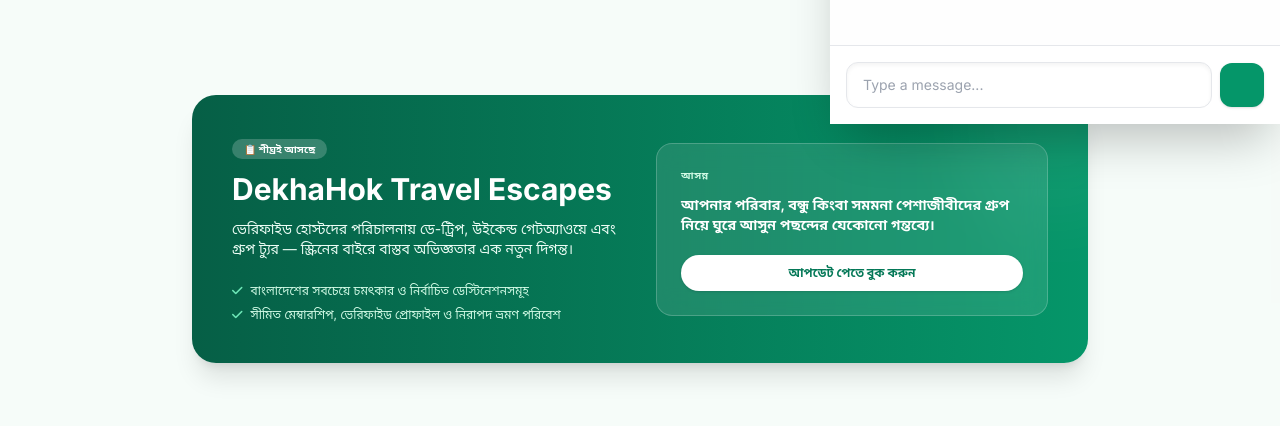
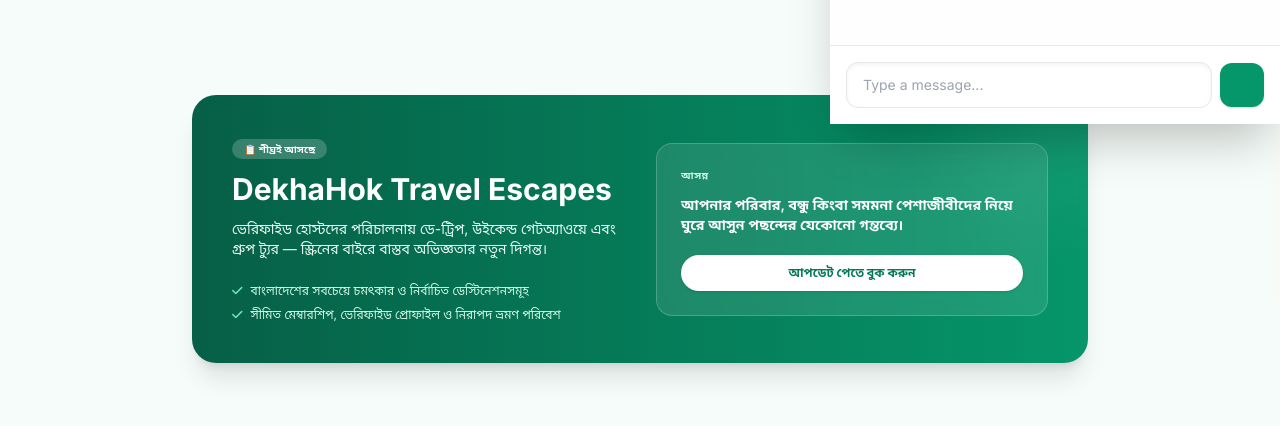
Before and after one commit to delower-sumon/DekhaHok, a FastAPI app: page / in a window 1280 px wide. Shown: the part 1476-1902 px from the top of the page. Run offline with FastAPI, Linux system fonts and the light colour scheme; data that the repository does not hold is empty; parts of the project's set-up code (start-up, migrations or seed data) failed here and were passed over; some libraries are stand-ins or nearby versions.

Commit message:
docs: finalize group wording in travel cta card

```diff
--- a/templates/index.html
+++ b/templates/index.html
@@ -544,7 +544,7 @@
                         <span
                             class="bg-white/20 text-white text-[10px] font-black px-3 py-1 rounded-full uppercase">📋 শীঘ্রই আসছে</span>
                         <h3 class="text-2xl md:text-3xl font-bold mb-3 mt-3">DekhaHok Travel Escapes</h3>
-                        <p class="text-emerald-50 text-xs sm:text-sm mb-6 leading-relaxed">ভেরিফাইড হোস্টদের পরিচালনায় ডে-ট্রিপ, উইকেন্ড গেটঅ্যাওয়ে এবং গ্রুপ ট্যুর — স্ক্রিনের বাইরে বাস্তব অভিজ্ঞতার এক নতুন দিগন্ত।</p>
+                        <p class="text-emerald-50 text-xs sm:text-sm mb-6 leading-relaxed">ভেরিফাইড হোস্টদের পরিচালনায় ডে-ট্রিপ, উইকেন্ড গেটঅ্যাওয়ে এবং গ্রুপ ট্যুর — স্ক্রিনের বাইরে বাস্তব অভিজ্ঞতার নতুন দিগন্ত।</p>
                         <ul class="space-y-2 text-xs text-emerald-100">
                             <li class="flex items-center gap-2"><i class="fa-solid fa-check text-emerald-300"></i> বাংলাদেশের সবচেয়ে চমৎকার ও নির্বাচিত ডেস্টিনেশনসমূহ</li>
                             <li class="flex items-center gap-2"><i class="fa-solid fa-check text-emerald-300"></i> সীমিত মেম্বারশিপ, ভেরিফাইড প্রোফাইল ও নিরাপদ ভ্রমণ পরিবেশ</li>
@@ -554,7 +554,7 @@
                         <div
                             class="inline-block bg-white/10 backdrop-blur-md rounded-2xl p-6 border border-white/20 text-left w-full md:w-auto">
                             <p class="text-emerald-100 text-[10px] uppercase tracking-wider font-bold">আসন্ন</p>
-                            <p class="text-xs sm:text-sm font-semibold my-3 text-white leading-relaxed">আপনার পরিবার, বন্ধু কিংবা সমমনা পেশাজীবীদের গ্রুপ নিয়ে ঘুরে আসুন পছন্দের যেকোনো গন্তব্যে।</p>
+                            <p class="text-xs sm:text-sm font-semibold my-3 text-white leading-relaxed">আপনার পরিবার, বন্ধু কিংবা সমমনা পেশাজীবীদের নিয়ে ঘুরে আসুন পছন্দের যেকোনো গন্তব্যে।</p>
                             <button onclick="showToast('ট্র্যাভেল ইভেন্টস আপডেট পেতে বুকিং সক্রিয় করা হচ্ছে! পাশে থাকার জন্য ধন্যবাদ।', 'success')"
                                 class="w-full bg-white text-emerald-700 hover:bg-zinc-100 transition-all py-2.5 rounded-full font-bold mt-2 text-xs shadow">আপডেট পেতে বুক করুন</button>
                         </div>
```
Also changed, not shown: CHANGELOG.md.
